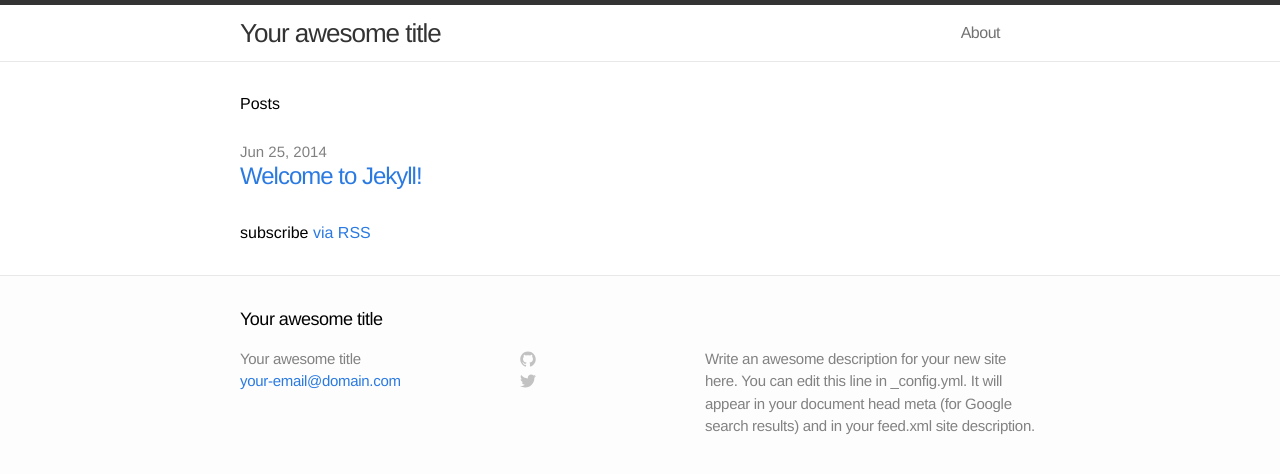
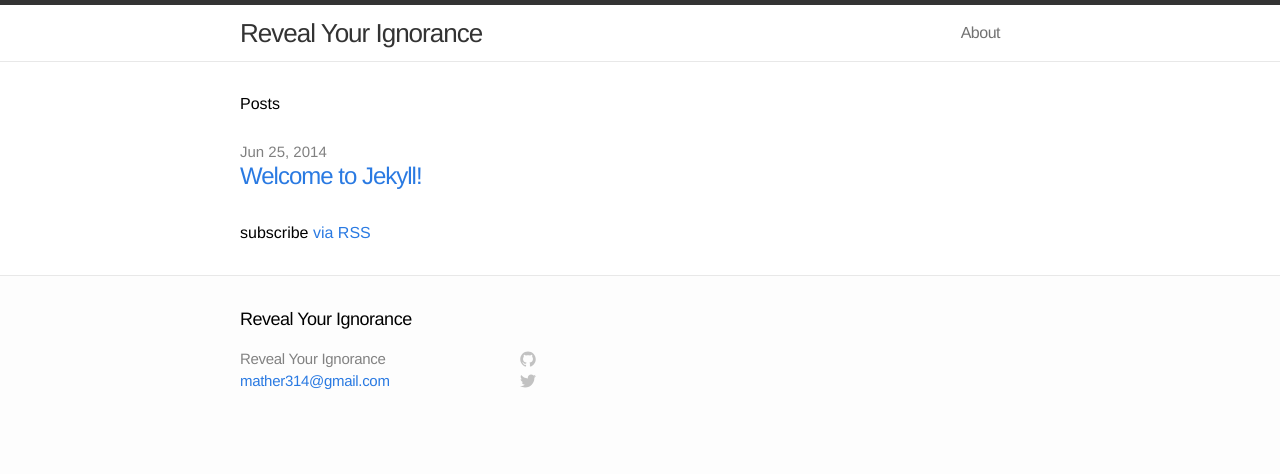
Before and after one commit to mather/blog, a Jekyll site: the page built from index.html, in a window 1280 px wide. Shown: the top 474 px of the page. Built offline with Jekyll 4.4.1, drawn with Linux system fonts in a browser that asks for light colours; Markdown is read by kramdown in place of the engine named in the settings.

Commit message:
Update config.

```diff
--- a/_config.yml
+++ b/_config.yml
@@ -1,10 +1,10 @@
 # Site settings
-title: Your awesome title
-email: your-email@domain.com
-description: "Write an awesome description for your new site here. You can edit this line in _config.yml. It will appear in your document head meta (for Google search results) and in your feed.xml site description."
+title: Reveal Your Ignorance
+email: mather314@gmail.com
+description: ""
 baseurl: ""
-url: "http://yourdomain.com"
+url: "http://mather.github.io/blog"
 
 # Build settings
-markdown: kramdown
+markdown: redcarpet
 permalink: pretty
```
